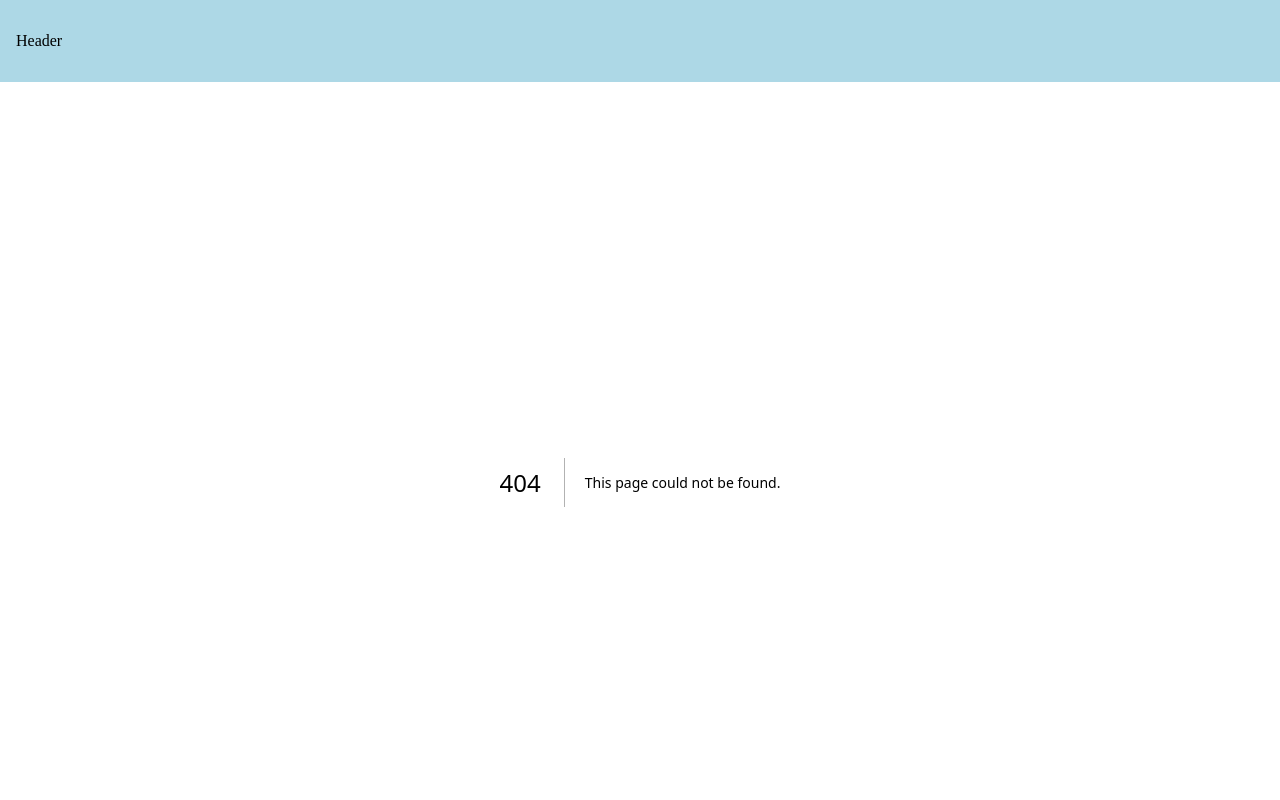
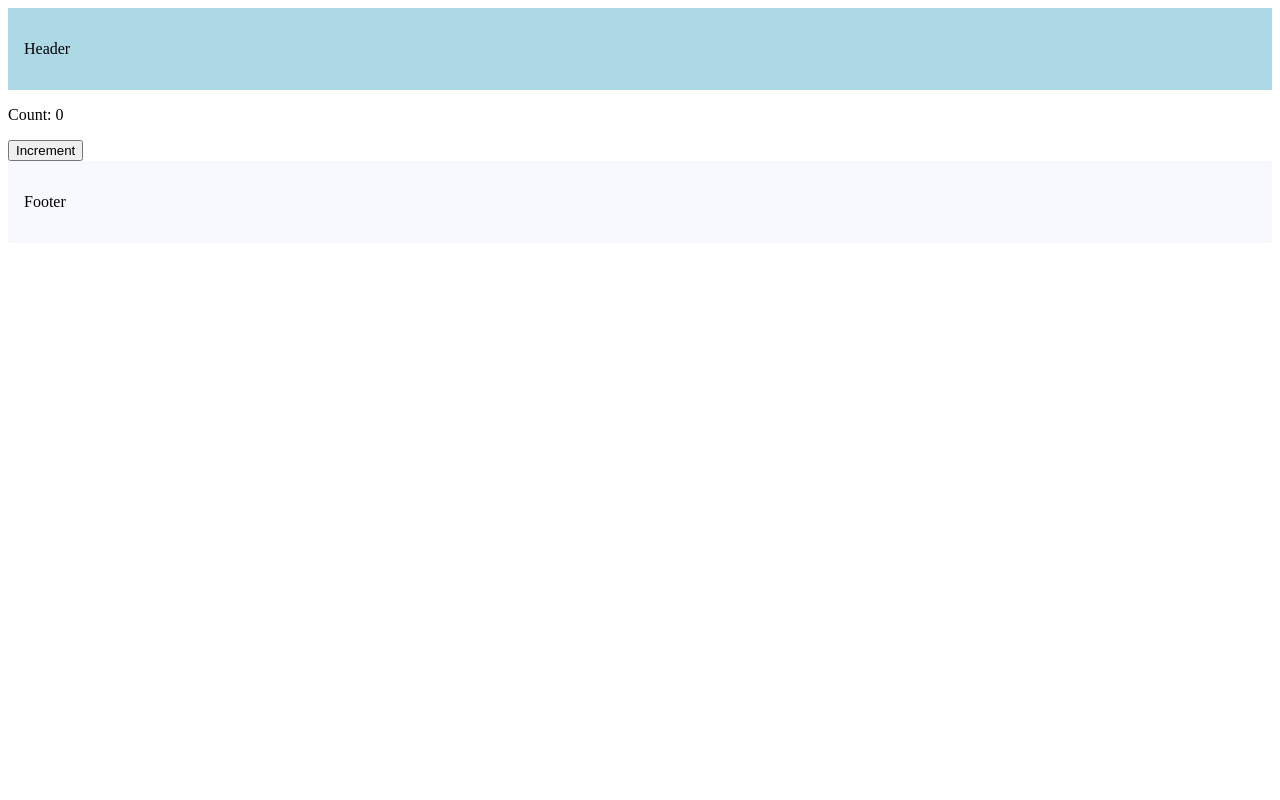
Before and after one commit to Duwesh/Nextjs-15, a Next.js app: page /counter in a window 1280 px wide. Before the commit this address had no page. Shown: the top 800 px of the page. Built offline with nearby package versions, Linux system fonts and the light colour scheme.

Commit message:
add: MetaData configuration

```diff
--- /dev/null
+++ b/src/app/counter/counter.tsx
@@ -0,0 +1,15 @@
+"use client";
+
+import { useState } from "react";
+
+export function Counter() {
+  const [count, setCount] = useState(0);
+  return (
+    <div>
+      <p>Count: {count}</p>
+      <button onClick={() => setCount((prev) => prev + 1)}>Increment</button>
+    </div>
+  );
+}
+
+export default Counter;
--- /dev/null
+++ b/src/app/counter/page.tsx
@@ -0,0 +1,9 @@
+import Counter from "./counter";
+
+export const metadata = {
+  title: "Counter",
+};
+
+export default function CounterPage() {
+  return <Counter />;
+}
```
Also changed, not shown: src/app/not-found.tsx (added, +7 -0 lines), src/app/products/[productId]/page.tsx (+17 -5 lines).
